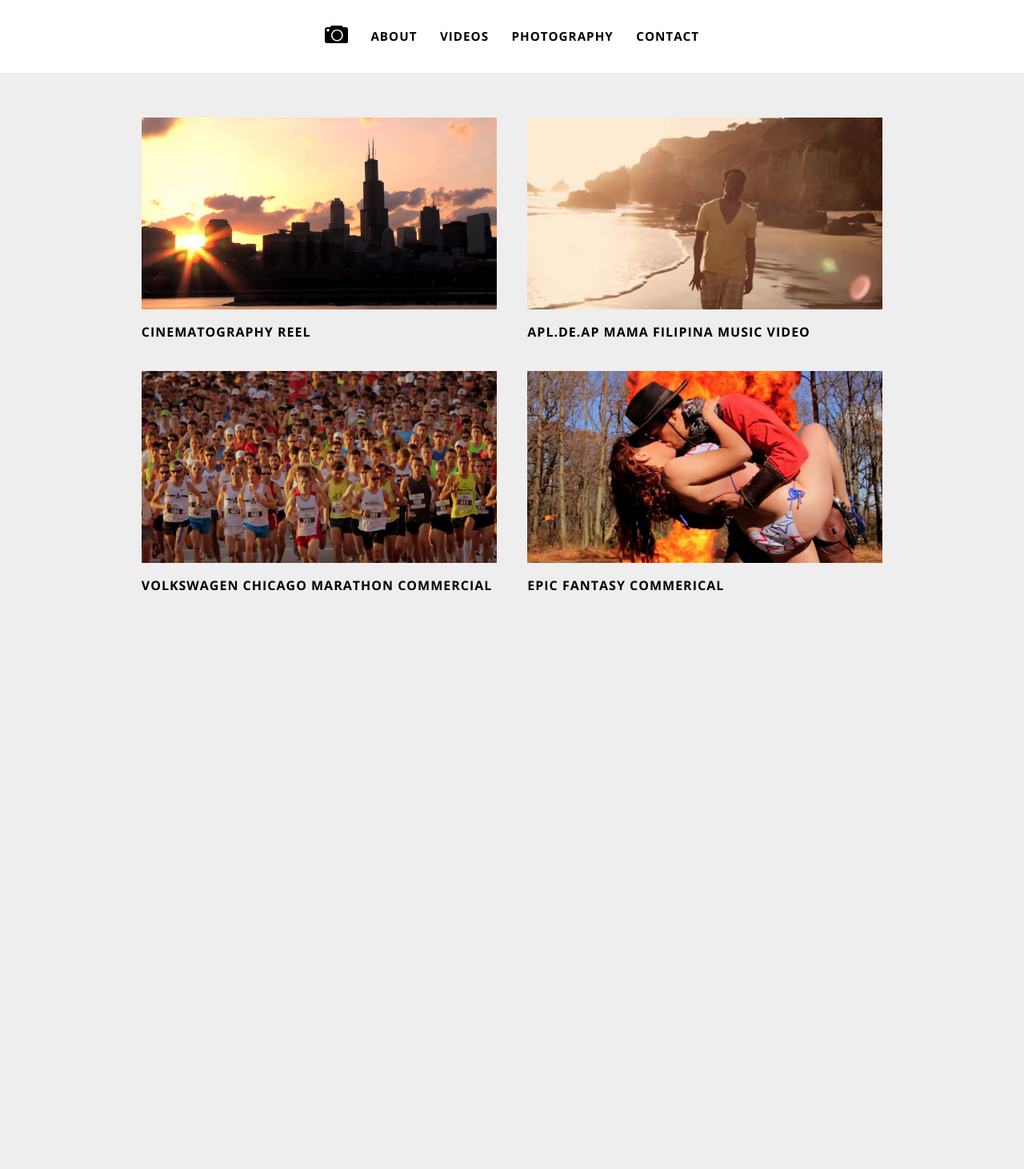
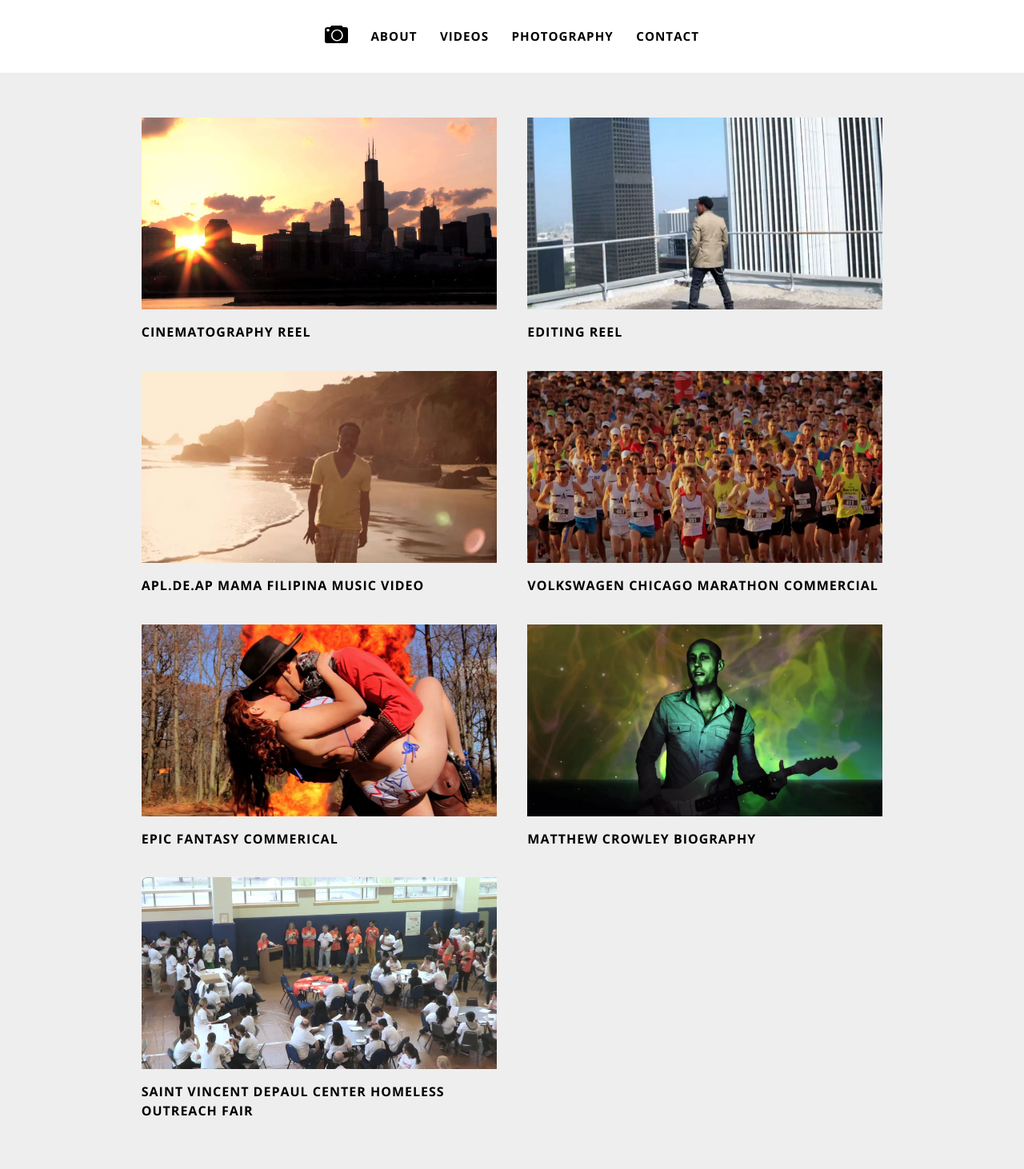
Before and after one commit to jlkaplan/jlkaplan.github.io, a Jekyll site: the page built from videos/index.html, in a window 1280 px wide. Shown: the whole page at 80% size. Built offline with Jekyll 4.4.1, drawn with Linux system fonts in a browser that asks for light colours; before the commit the page ends 900 px from its top, so only the background shows below that.

Commit message:
adds new videos

```diff
--- a/css/main.css
+++ b/css/main.css
@@ -127,7 +127,6 @@ a:hover {
 
 img { width: 100%; }
 
-
 .about-image {
   display: block;
   background: url("/images/jason.jpg") no-repeat center;
@@ -195,7 +194,11 @@ img { width: 100%; }
   min-height: 15em;
 }
 
+
+.work__item-image--editing-reel { background-image: url("/images/editing-reel.jpg"); }
 .work__item-image--cinematography { background-image: url("/images/cinematography.jpg"); }
 .work__item-image--music-video { background-image: url("/images/music-video.jpg"); }
 .work__item-image--commerical { background-image: url("/images/commerical.jpg"); }
 .work__item-image--epic-commerical { background-image: url("/images/epic-commerical.jpg"); }
+.work__item-image--matthew-crowley { background-image: url("/images/matthew-crowley.jpg"); }
+.work__item-image--homeless { background-image: url("/images/homeless.jpg"); }
--- a/videos/index.html
+++ b/videos/index.html
@@ -7,6 +7,12 @@ layout: default
     <a class="work__item-link" href="{{ site.baseurl }}cinematography-reel">
       <div class="work__item-image work__item-image--cinematography"></div>
       <h3>Cinematography Reel</h3>
+    </a>
+  </li>
+  <li class="work__item">
+    <a class="work__item-link" href="{{ site.baseurl }}editing-reel">
+      <div class="work__item-image work__item-image--editing-reel"></div>
+      <h3>Editing Reel</h3>
     </a>
   </li>
   <li class="work__item">
@@ -27,4 +33,16 @@ layout: default
       <h3>Epic Fantasy Commerical</h3>
     </a>
   </li>
+  <li class="work__item">
+    <a class="work__item-link" href="{{ site.baseurl }}matthew-crowley-biography">
+      <div class="work__item-image work__item-image--matthew-crowley"></div>
+      <h3>Matthew Crowley Biography</h3>
+    </a>
+  </li>
+  <li class="work__item">
+    <a class="work__item-link" href="{{ site.baseurl }}saint-vincent-depaul-center-homeless-outreach-fair">
+      <div class="work__item-image work__item-image--homeless"></div>
+      <h3>Saint Vincent DePaul Center Homeless Outreach Fair</h3>
+    </a>
+  </li>
 </ul>
```
Also changed, not shown: videos/editing-reel/index.html (added, +10 -0 lines), videos/matthew-crowley-biography/index.html (added, +11 -0 lines), videos/saint-vincent-depaul-center-homeless-outreach-fair/index.html (added, +11 -0 lines), images/editing-reel.jpg (added), images/homeless.jpg (added), images/matthew-crowley.jpg (added).
